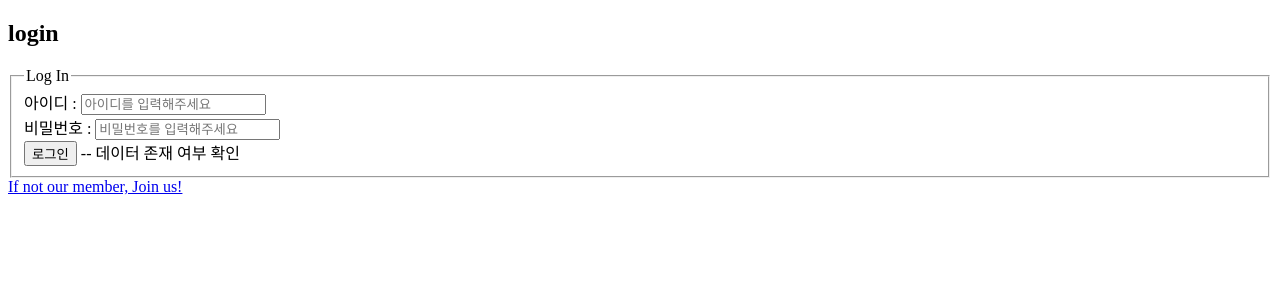
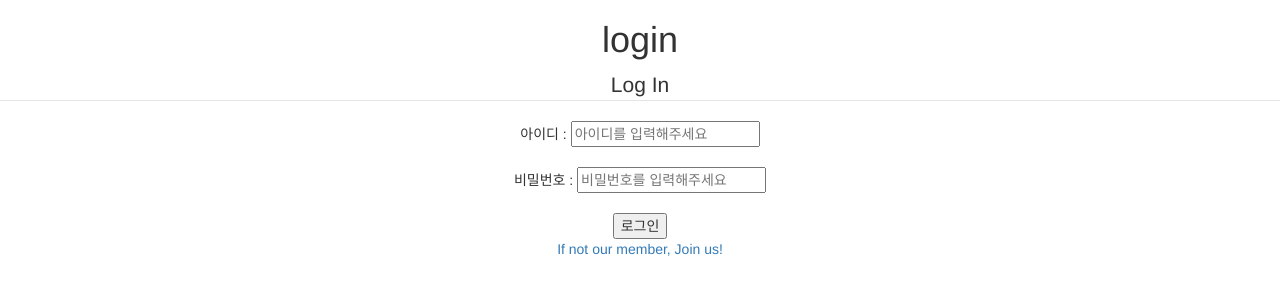
Before and after one commit to im-gnar/ShareToDolistProject, a Flask app: template ShareToDoList/templates/login.html in a window 1280 px wide. Shown: the top 300 px of the page. Run offline with Flask 2, Linux system fonts and the light colour scheme; the template is opened without the code that fills it, so the values that code supplies are empty; some libraries are stand-ins or nearby versions.

Commit message:
center ali

```diff
--- a/ShareToDoList/templates/login.html
+++ b/ShareToDoList/templates/login.html
@@ -3,25 +3,29 @@
 <head>
     <meta charset="UTF-8">
     <title>Title</title>
+    <link rel="stylesheet" href="https://maxcdn.bootstrapcdn.com/bootstrap/3.4.1/css/bootstrap.min.css">
 </head>
 <body>
     <header>
-        <h2>login</h2>
+        <h1 class="text-center">login</h1>
     </header>
     <main>
         <!--  get = /word=??   post = /{action link}  -->
         <form action="/main_logout" method="post">
-            <fieldset>
+            <fieldset class="text-center">
                 <legend>Log In</legend>
                 아이디 : <input placeholder="아이디를 입력해주세요" required name="id"><br>
+                <br>
                 비밀번호 :  <input type="password" placeholder="비밀번호를 입력해주세요" required name="pwd"><br>
+                <br>
                 <input type="submit" value="로그인">
 
-                -- 데이터 존재 여부 확인
-
+<!--                 데이터 존재 여부 확인-->
             </fieldset>
         </form>
-        <a href="/signin">If not our member, Join us!</a>
+        <div class="text-center">
+            <a href="/signin" >If not our member, Join us!</a>
+        </div>
     </main>
 
 </body>
```
